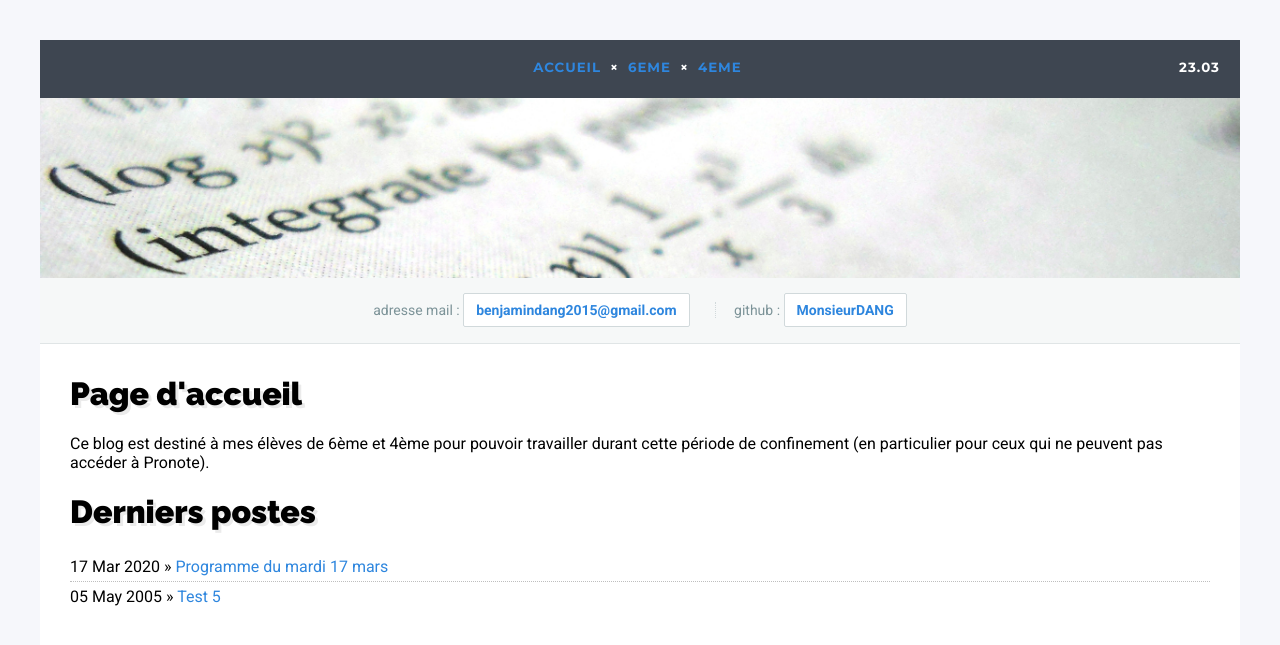
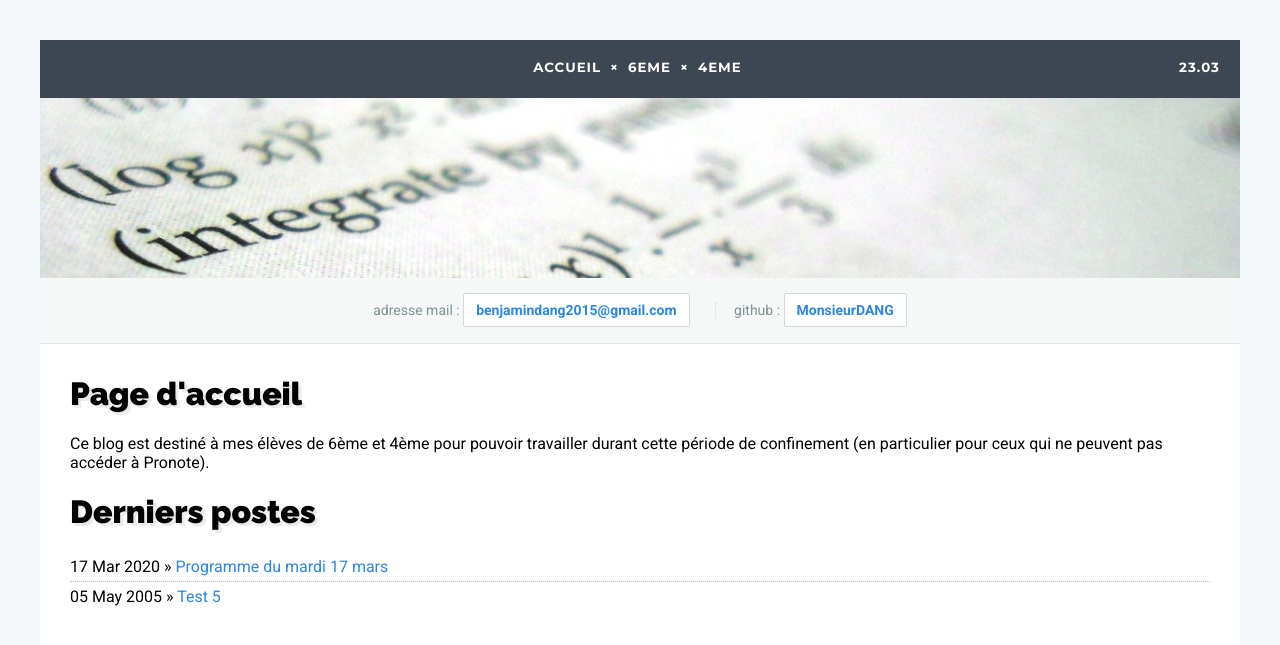
Before and after one commit to DangSinslay/DangSinslay.github.io, a Jekyll site: the page built from index.html, in a window 1280 px wide. Shown: the top 645 px of the page. Built offline with Jekyll 4.4.1, drawn with Linux system fonts in a browser that asks for light colours.

Commit message:
Update main.css

```diff
--- a/css/main.css
+++ b/css/main.css
@@ -69,7 +69,7 @@ nav ul li {
 
 nav ul li,
 nav ul li a {
-	color: #FFF;
+	color: #FFF !important;
         font-family: "Montserrat", sans-serif !important;
         font-size: 10pt;
         font-weight: bold;
```
